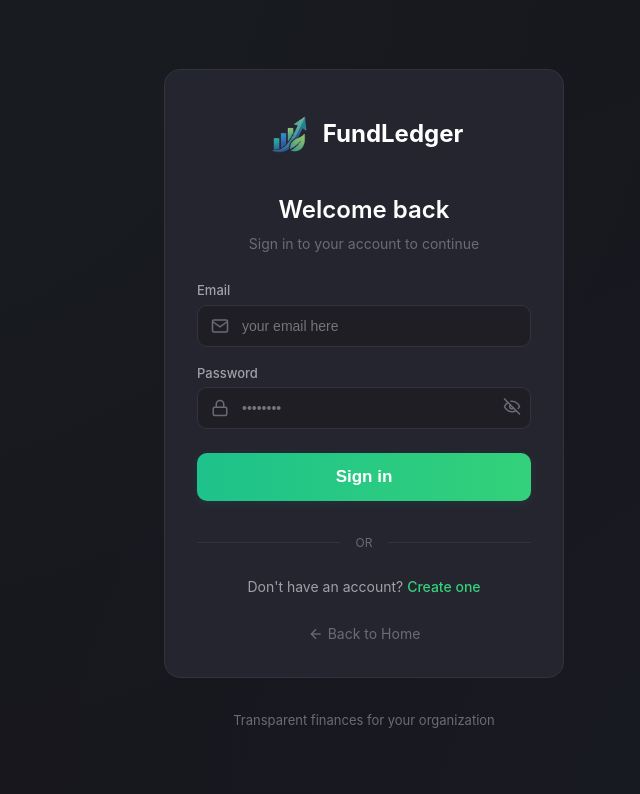
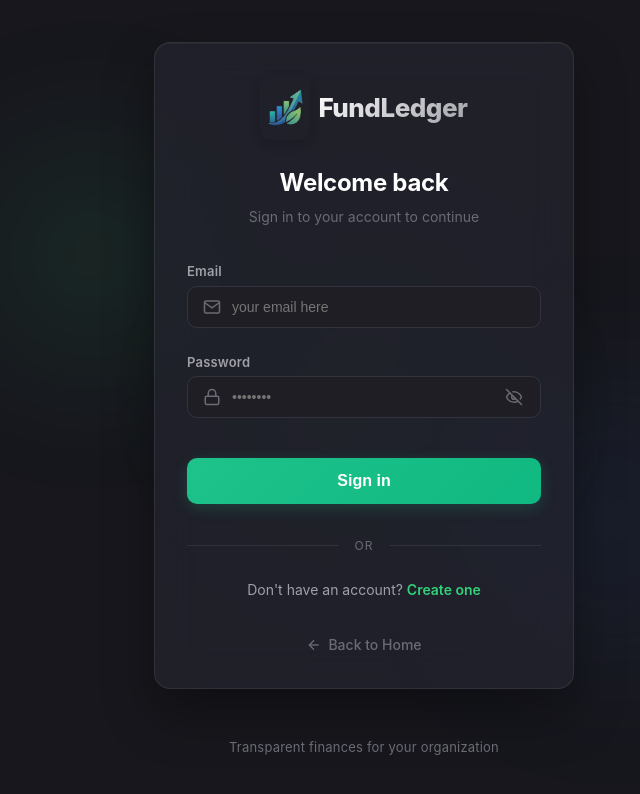
Before and after one commit to catmoreak/Fundledger-OpenSource, a React (Vite) app: page / in a window 1280 px wide. Shown: the top 794 px of the page, without its empty margins (276-916 px from the left). Built offline with nearby package versions, Linux system fonts and the light colour scheme; no server answers.

Commit message:
animations for Login page

```diff
--- a/src/components/UserSidebar.tsx
+++ b/src/components/UserSidebar.tsx
@@ -100,7 +100,7 @@ function UserSidebar() {
           alignItems: "center",
           gap: "12px"
         }}>
-          <img src="/logo2.png" alt="FundLedger Logo" style={{ width: 40, height: 40, borderRadius: borderRadius.md, objectFit: "cover" }} />
+          <img src="/logo.png" alt="FundLedger Logo" style={{ width: 40, height: 40, borderRadius: borderRadius.md, objectFit: "cover" }} />
           <div>
             <h2 style={{ fontSize: "18px", fontWeight: 700, margin: 0, letterSpacing: -1 }}>FundLedger</h2>
           </div>
--- a/src/pages/auth/Login.tsx
+++ b/src/pages/auth/Login.tsx
@@ -13,6 +13,14 @@ const Login: FC = () => {
   const [error, setError] = useState<string | null>(null);
   const navigate = useNavigate();
   const { addToast } = useToast();
+
+  const [emailFocused, setEmailFocused] = useState(false);
+  const [passwordFocused, setPasswordFocused] = useState(false);
+  const [btnHovered, setBtnHovered] = useState(false);
+  const [btnPressed, setBtnPressed] = useState(false);
+  const [logoHovered, setLogoHovered] = useState(false);
+  const [signupHovered, setSignupHovered] = useState(false);
+  const [backHovered, setBackHovered] = useState(false);
 
   const handleLogin = async (e: React.FormEvent<HTMLFormElement>) => {
     e.preventDefault();
@@ -42,7 +50,6 @@ const Login: FC = () => {
         return;
       }
 
-
       const { data: profile, error: profileError } = await supabase
         .from("profiles")
         .select("role")
@@ -50,7 +57,6 @@ const Login: FC = () => {
         .single();
 
       if (profileError || !profile) {
-
         const cachedName = localStorage.getItem('hcb-signup-name') || null;
         await supabase.from("profiles").upsert([{
           id: user.id,
@@ -76,16 +82,56 @@ const Login: FC = () => {
     }
   };
 
+  const getInputStyle = (isFocused: boolean): CSSProperties => ({
+    width: "100%",
+    padding: "12px 44px 12px 44px",
+    borderRadius: borderRadius.md,
+    border: `1px solid ${isFocused ? colors.accentGreen : colors.border}`,
+    background: isFocused ? "rgba(23, 23, 29, 0.9)" : colors.bgSecondary,
+    color: colors.textPrimary,
+    fontSize: "14px",
+    outline: "none",
+    transition: "all 0.25s cubic-bezier(0.4, 0, 0.2, 1)",
+    boxSizing: "border-box",
+    boxShadow: isFocused ? `0 0 0 3px ${colors.accentGreen}20, 0 4px 12px rgba(0, 0, 0, 0.15)` : "none",
+  });
+
   return (
     <div style={pageContainer}>
 
-      <div style={bgGradient} />
+      <div style={orb1} />
+      <div style={orb2} />
+
+
+      <div style={backlight} />
 
       <div style={formCard}>
-
-        <div style={logoContainer}>
-          <img src="/logo.png" alt="FundLedger Logo" style={{ width: 50, height: 65, borderRadius: 12, objectFit: "cover" }} />
-          <span style={logoText}>FundLedger</span>
+        <div
+          style={logoContainer}
+          onMouseEnter={() => setLogoHovered(true)}
+          onMouseLeave={() => setLogoHovered(false)}
+        >
+          <img
+            src="/logo.png"
+            alt="FundLedger Logo"
+            style={{
+              width: 50,
+              height: 65,
+              borderRadius: 12,
+              objectFit: "cover",
+              transform: logoHovered ? "scale(1.08) rotate(3deg)" : "scale(1)",
+              boxShadow: logoHovered ? "0 8px 24px rgba(51, 209, 122, 0.25)" : "0 4px 12px rgba(0, 0, 0, 0.15)",
+              transition: "all 0.4s cubic-bezier(0.175, 0.885, 0.32, 1.275)"
+            }}
+          />
+          <span style={{
+            ...logoText,
+            background: "linear-gradient(135deg, #ffffff 0%, #a0a0a8 100%)",
+            WebkitBackgroundClip: "text",
+            WebkitTextFillColor: "transparent",
+            textShadow: logoHovered ? "0 0 15px rgba(255,255,255,0.15)" : "none",
+            transition: "all 0.3s ease"
+          }}>FundLedger</span>
         </div>
 
         <h2 style={titleStyle}>Welcome back</h2>
@@ -93,7 +139,7 @@ const Login: FC = () => {
 
         {error && (
           <div style={errorBox}>
-            <svg width="16" height="16" viewBox="0 0 24 24" fill="none" stroke="currentColor" strokeWidth="2">
+            <svg width="16" height="16" viewBox="0 0 24 24" fill="none" stroke="currentColor" strokeWidth="2" style={{ flexShrink: 0 }}>
               <circle cx="12" cy="12" r="10"/>
               <line x1="15" y1="9" x2="9" y2="15"/>
               <line x1="9" y1="9" x2="15" y2="15"/>
@@ -106,7 +152,19 @@ const Login: FC = () => {
           <div style={inputGroup}>
             <label style={labelStyle}>Email</label>
             <div style={inputWrapper}>
-              <svg width="18" height="18" viewBox="0 0 24 24" fill="none" stroke="currentColor" strokeWidth="2" style={inputIcon}>
+              <svg
+                width="18"
+                height="18"
+                viewBox="0 0 24 24"
+                fill="none"
+                stroke="currentColor"
+                strokeWidth="2"
+                style={{
+                  ...inputIcon,
+                  color: emailFocused ? colors.accentGreen : colors.textMuted,
+                  transition: "color 0.25s ease"
+                }}
+              >
                 <path d="M4 4h16c1.1 0 2 .9 2 2v12c0 1.1-.9 2-2 2H4c-1.1 0-2-.9-2-2V6c0-1.1.9-2 2-2z"/>
                 <polyline points="22,6 12,13 2,6"/>
               </svg>
@@ -115,7 +173,9 @@ const Login: FC = () => {
                 placeholder="your email here"
                 value={email}
                 onChange={e => setEmail(e.target.value)}
-                style={inputStyle}
+                onFocus={() => setEmailFocused(true)}
+                onBlur={() => setEmailFocused(false)}
+                style={getInputStyle(emailFocused)}
                 disabled={loading}
               />
             </div>
@@ -125,7 +185,19 @@ const Login: FC = () => {
             <label style={labelStyle}>Password</label>
             <div style={{ position: 'relative' }}>
               <div style={inputWrapper}>
-                <svg width="18" height="18" viewBox="0 0 24 24" fill="none" stroke="currentColor" strokeWidth="2" style={inputIcon}>
+                <svg
+                  width="18"
+                  height="18"
+                  viewBox="0 0 24 24"
+                  fill="none"
+                  stroke="currentColor"
+                  strokeWidth="2"
+                  style={{
+                    ...inputIcon,
+                    color: passwordFocused ? colors.accentGreen : colors.textMuted,
+                    transition: "color 0.25s ease"
+                  }}
+                >
                   <rect x="3" y="11" width="18" height="11" rx="2" ry="2"/>
                   <path d="M7 11V7a5 5 0 0 1 10 0v4"/>
                 </svg>
@@ -134,32 +206,67 @@ const Login: FC = () => {
                   placeholder="••••••••"
                   value={password}
                   onChange={e => setPassword(e.target.value)}
-                  style={inputStyle}
+                  onFocus={() => setPasswordFocused(true)}
+                  onBlur={() => setPasswordFocused(false)}
+                  style={getInputStyle(passwordFocused)}
                   disabled={loading}
                 />
               </div>
-              <button type="button" onClick={() => setShowPassword(s => !s)} aria-label={showPassword ? "Hide password" : "Show password"} style={{ position: 'absolute', right: 10, top: '50%', transform: 'translateY(-50%)', background: 'transparent', border: 'none', color: colors.textMuted, zIndex: 2 }}>
-                {showPassword ? <Eye size={18} color={colors.textMuted} strokeWidth={2} /> : <EyeOff size={18} color={colors.textMuted} strokeWidth={2} />}
+              <button
+                type="button"
+                onClick={() => setShowPassword(s => !s)}
+                aria-label={showPassword ? "Hide password" : "Show password"}
+                style={{
+                  position: 'absolute',
+                  right: 14,
+                  top: '50%',
+                  transform: 'translateY(-50%)',
+                  background: 'transparent',
+                  border: 'none',
+                  color: passwordFocused ? colors.accentGreen : colors.textMuted,
+                  zIndex: 2,
+                  cursor: 'pointer',
+                  display: 'flex',
+                  alignItems: 'center',
+                  justifyContent: 'center',
+                  padding: 4,
+                  transition: 'color 0.25s ease'
+                }}
+              >
+                {showPassword ? <Eye size={18} strokeWidth={2} /> : <EyeOff size={18} strokeWidth={2} />}
               </button>
             </div>
           </div>
 
-          <button type="submit" disabled={loading} style={{
+          <button
+            type="submit"
+            disabled={loading}
+            onMouseEnter={() => setBtnHovered(true)}
+            onMouseLeave={() => { setBtnHovered(false); setBtnPressed(false); }}
+            onMouseDown={() => setBtnPressed(true)}
+            onMouseUp={() => setBtnPressed(false)}
+            style={{
               width: "100%",
               padding: "14px 0",
-            fontSize: 17,
+              fontSize: 16,
               fontWeight: 700,
               border: "none",
               borderRadius: borderRadius.md,
-            color: "#fff",
-            background: "linear-gradient(90deg, #1ec28b 0%, #33d17a 100%)",
-            boxShadow: "0 2px 8px 0 rgba(30,194,139,0.10)",
+              color: "#ffffff",
+              background: btnHovered
+                ? "linear-gradient(135deg, #2ecc71 0%, #1ec28b 100%)"
+                : "linear-gradient(135deg, #1ec28b 0%, #10b981 100%)",
+              boxShadow: btnHovered
+                ? "0 6px 20px rgba(51, 209, 122, 0.35)"
+                : "0 4px 15px rgba(30, 194, 139, 0.2)",
               cursor: loading ? "not-allowed" : "pointer",
-            transition: "background 0.2s, box-shadow 0.2s",
-            marginTop: 8,
+              transform: btnPressed ? "scale(0.98)" : btnHovered ? "scale(1.02)" : "scale(1)",
+              transition: "all 0.25s cubic-bezier(0.4, 0, 0.2, 1)",
+              marginTop: 16,
               marginBottom: 8,
               opacity: loading ? 0.7 : 1
-          }}>
+            }}
+          >
             {loading ? (
               <span style={loadingContent}>
                 <span style={spinner} />
@@ -177,20 +284,37 @@ const Login: FC = () => {
 
         <p style={signupText}>
           Don't have an account?{" "}
-          <Link to="/signup" style={linkStyle}>
+          <Link
+            to="/signup"
+            style={{
+              ...linkStyle,
+              color: signupHovered ? "#58e49f" : colors.accentGreen,
+              textDecoration: signupHovered ? "underline" : "none",
+            }}
+            onMouseEnter={() => setSignupHovered(true)}
+            onMouseLeave={() => setSignupHovered(false)}
+          >
             Create one
           </Link>
         </p>
 
-        <Link to="/home" style={backLink}>
-          <svg width="16" height="16" viewBox="0 0 24 24" fill="none" stroke="currentColor" strokeWidth="2">
+        <Link
+          to="/home"
+          style={{
+            ...backLink,
+            color: backHovered ? colors.textPrimary : colors.textMuted,
+            transform: backHovered ? "translateX(-4px)" : "translateX(0)",
+          }}
+          onMouseEnter={() => setBackHovered(true)}
+          onMouseLeave={() => setBackHovered(false)}
+        >
+          <svg width="16" height="16" viewBox="0 0 24 24" fill="none" stroke="currentColor" strokeWidth="2" style={{ marginRight: 6 }}>
             <line x1="19" y1="12" x2="5" y2="12"/>
             <polyline points="12 19 5 12 12 5"/>
           </svg>
           Back to Home
         </Link>
       </div>
-
 
       <p style={footerText}>Transparent finances for your organization</p>
     </div>
@@ -209,26 +333,58 @@ const pageContainer: CSSProperties = {
   overflow: "hidden",
 };
 
-const bgGradient: CSSProperties = {
+const orb1: CSSProperties = {
   position: "absolute",
-  top: "-50%",
-  left: "-50%",
-  width: "200%",
-  height: "200%",
-  background: `radial-gradient(circle at 30% 20%, ${colors.accentGreen}08 0%, transparent 40%),
-               radial-gradient(circle at 70% 80%, ${colors.accentBlue}08 0%, transparent 40%)`,
+  top: "10%",
+  left: "15%",
+  width: "350px",
+  height: "350px",
+  borderRadius: "50%",
+  background: "radial-gradient(circle, rgba(51, 209, 122, 0.12) 0%, transparent 70%)",
+  filter: "blur(60px)",
+  animation: "float-slow-1 25s ease-in-out infinite",
   pointerEvents: "none",
+  zIndex: 0,
+};
+
+const orb2: CSSProperties = {
+  position: "absolute",
+  bottom: "10%",
+  right: "15%",
+  width: "400px",
+  height: "400px",
+  borderRadius: "50%",
+  background: "radial-gradient(circle, rgba(59, 130, 246, 0.1) 0%, transparent 70%)",
+  filter: "blur(70px)",
+  animation: "float-slow-2 30s ease-in-out infinite",
+  pointerEvents: "none",
+  zIndex: 0,
+};
+
+const backlight: CSSProperties = {
+  position: "absolute",
+  width: "450px",
+  height: "450px",
+  background: "radial-gradient(circle, rgba(51, 209, 122, 0.05) 0%, transparent 70%)",
+  borderRadius: "50%",
+  filter: "blur(50px)",
+  pointerEvents: "none",
+  zIndex: 0,
 };
 
 const formCard: CSSProperties = {
   width: "100%",
-  maxWidth: "400px",
-  background: colors.bgCard,
+  maxWidth: "420px",
+  background: "rgba(37, 37, 48, 0.65)",
+  backdropFilter: "blur(20px) saturate(120%)",
+  WebkitBackdropFilter: "blur(20px) saturate(120%)",
   padding: spacing.xl,
   borderRadius: borderRadius.lg,
-  border: `1px solid ${colors.border}`,
+  border: `1px solid rgba(255, 255, 255, 0.08)`,
+  boxShadow: "0 24px 50px rgba(0, 0, 0, 0.35), inset 0 1px 1px rgba(255, 255, 255, 0.05)",
   position: "relative",
   zIndex: 1,
+  animation: "fadeInUp 0.8s cubic-bezier(0.16, 1, 0.3, 1) both",
 };
 
 const logoContainer: CSSProperties = {
@@ -237,20 +393,22 @@ const logoContainer: CSSProperties = {
   justifyContent: "center",
   gap: spacing.sm,
   marginBottom: spacing.lg,
+  cursor: "pointer",
 };
 
 const logoText: CSSProperties = {
-  fontSize: "24px",
-  fontWeight: 700,
-  color: colors.textPrimary,
+  fontSize: "26px",
+  fontWeight: 800,
+  letterSpacing: "-0.5px",
 };
 
 const titleStyle: CSSProperties = {
   fontSize: "24px",
-  fontWeight: 600,
+  fontWeight: 700,
   color: colors.textPrimary,
   margin: 0,
   textAlign: "center",
+  letterSpacing: "-0.3px",
 };
 
 const subtitleStyle: CSSProperties = {
@@ -258,7 +416,7 @@ const subtitleStyle: CSSProperties = {
   color: colors.textMuted,
   margin: 0,
   marginTop: spacing.xs,
-  marginBottom: spacing.lg,
+  marginBottom: spacing.xl,
   textAlign: "center",
 };
 
@@ -267,24 +425,26 @@ const errorBox: CSSProperties = {
   alignItems: "center",
   gap: spacing.sm,
   padding: spacing.md,
-  background: `${colors.accentRed}15`,
-  border: `1px solid ${colors.accentRed}40`,
+  background: "rgba(236, 94, 94, 0.12)",
+  border: `1px solid rgba(236, 94, 94, 0.25)`,
   borderRadius: borderRadius.md,
   color: colors.accentRed,
   fontSize: "14px",
   marginBottom: spacing.md,
+  animation: "fadeIn 0.3s ease",
 };
 
 const inputGroup: CSSProperties = {
-  marginBottom: spacing.md,
+  marginBottom: spacing.lg,
 };
 
 const labelStyle: CSSProperties = {
   display: "block",
   fontSize: "13px",
-  fontWeight: 500,
+  fontWeight: 600,
   color: colors.textSecondary,
   marginBottom: spacing.xs,
+  letterSpacing: "0.2px",
 };
 
 const inputWrapper: CSSProperties = {
@@ -293,24 +453,11 @@ const inputWrapper: CSSProperties = {
 
 const inputIcon: CSSProperties = {
   position: "absolute",
-  left: "14px",
+  left: "16px",
   top: "50%",
   transform: "translateY(-50%)",
-  color: colors.textMuted,
   pointerEvents: "none",
-};
-
-const inputStyle: CSSProperties = {
-  width: "100%",
-  padding: "12px 44px 12px 44px",
-  borderRadius: borderRadius.md,
-  border: `1px solid ${colors.border}`,
-  background: colors.bgSecondary,
-  color: colors.textPrimary,
-  fontSize: "14px",
-  outline: "none",
-  transition: "border-color 0.2s, box-shadow 0.2s",
-  boxSizing: "border-box",
+  zIndex: 2,
 };
 
 const loadingContent: CSSProperties = {
@@ -321,9 +468,9 @@ const loadingContent: CSSProperties = {
 };
 
 const spinner: CSSProperties = {
-  width: "16px",
-  height: "16px",
-  border: "2px solid rgba(255,255,255,0.3)",
+  width: "18px",
+  height: "18px",
+  border: "2px solid rgba(255,255,255,0.35)",
   borderTopColor: "#fff",
   borderRadius: "50%",
   animation: "spin 0.8s linear infinite",
@@ -339,13 +486,14 @@ const divider: CSSProperties = {
 const dividerLine: CSSProperties = {
   flex: 1,
   height: "1px",
-  background: colors.border,
+  background: "rgba(255, 255, 255, 0.08)",
 };
 
 const dividerText: CSSProperties = {
   fontSize: "12px",
   color: colors.textMuted,
   textTransform: "uppercase",
+  letterSpacing: "1px",
 };
 
 const signupText: CSSProperties = {
@@ -356,29 +504,29 @@ const signupText: CSSProperties = {
 };
 
 const linkStyle: CSSProperties = {
-  color: colors.accentGreen,
   textDecoration: "none",
-  fontWeight: 500,
+  fontWeight: 600,
+  transition: "all 0.2s ease",
 };
 
 const backLink: CSSProperties = {
   display: "flex",
   alignItems: "center",
   justifyContent: "center",
-  gap: spacing.xs,
-  marginTop: spacing.lg,
-  color: colors.textMuted,
+  marginTop: spacing.xl,
   textDecoration: "none",
   fontSize: "14px",
-  transition: "color 0.2s",
+  fontWeight: 500,
+  transition: "all 0.25s ease",
 };
 
 const footerText: CSSProperties = {
-  marginTop: spacing.xl,
+  marginTop: spacing.xxl,
   fontSize: "13px",
   color: colors.textMuted,
   position: "relative",
   zIndex: 1,
+  letterSpacing: "0.2px",
 };
 
 export default Login;
```
Lines whose indentation alone changed are shown as unchanged.
